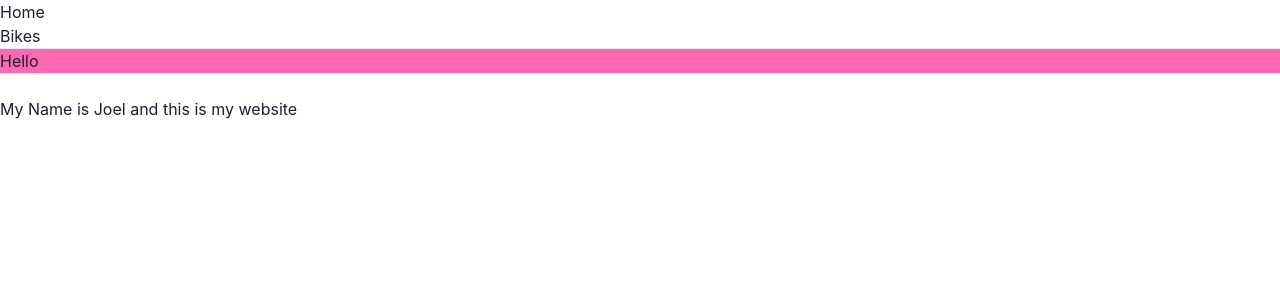
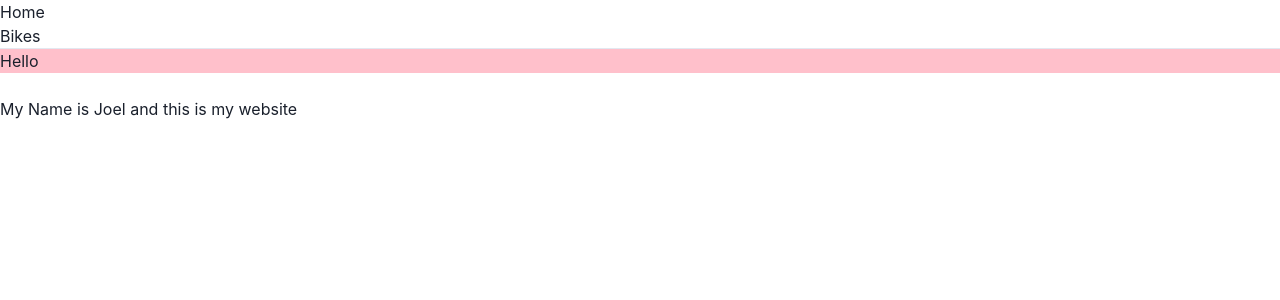
Before and after one commit to joel-thompson/port, a React (Create React App) app: page / in a window 1280 px wide. Shown: the top 300 px of the page. Built offline with nearby package versions, Linux system fonts and the light colour scheme.

Commit message:
better somecomp

```diff
--- a/src/components/Home.tsx
+++ b/src/components/Home.tsx
@@ -1,19 +1,18 @@
-import styled from '@emotion/styled';
+import { Box } from '@chakra-ui/react';
+import React from 'react';
 
-const SomeComp = styled.div({
-  backgroundColor: 'hotpink',
-
-  ':hover': {
-    backgroundColor: 'lightblue',
-  },
-});
+const SomeComp = ({ children }: { children: React.ReactNode }) => {
+  return (
+    <Box _hover={{ backgroundColor: 'blue.200' }} bg="pink">
+      {children}
+    </Box>
+  );
+};
 
 export default function Home() {
   return (
     <>
-      <SomeComp>
-        <h2>Hello</h2>
-      </SomeComp>
+      <SomeComp>Hello</SomeComp>
       <br />
       <p>My Name is Joel and this is my website</p>
     </>
```
